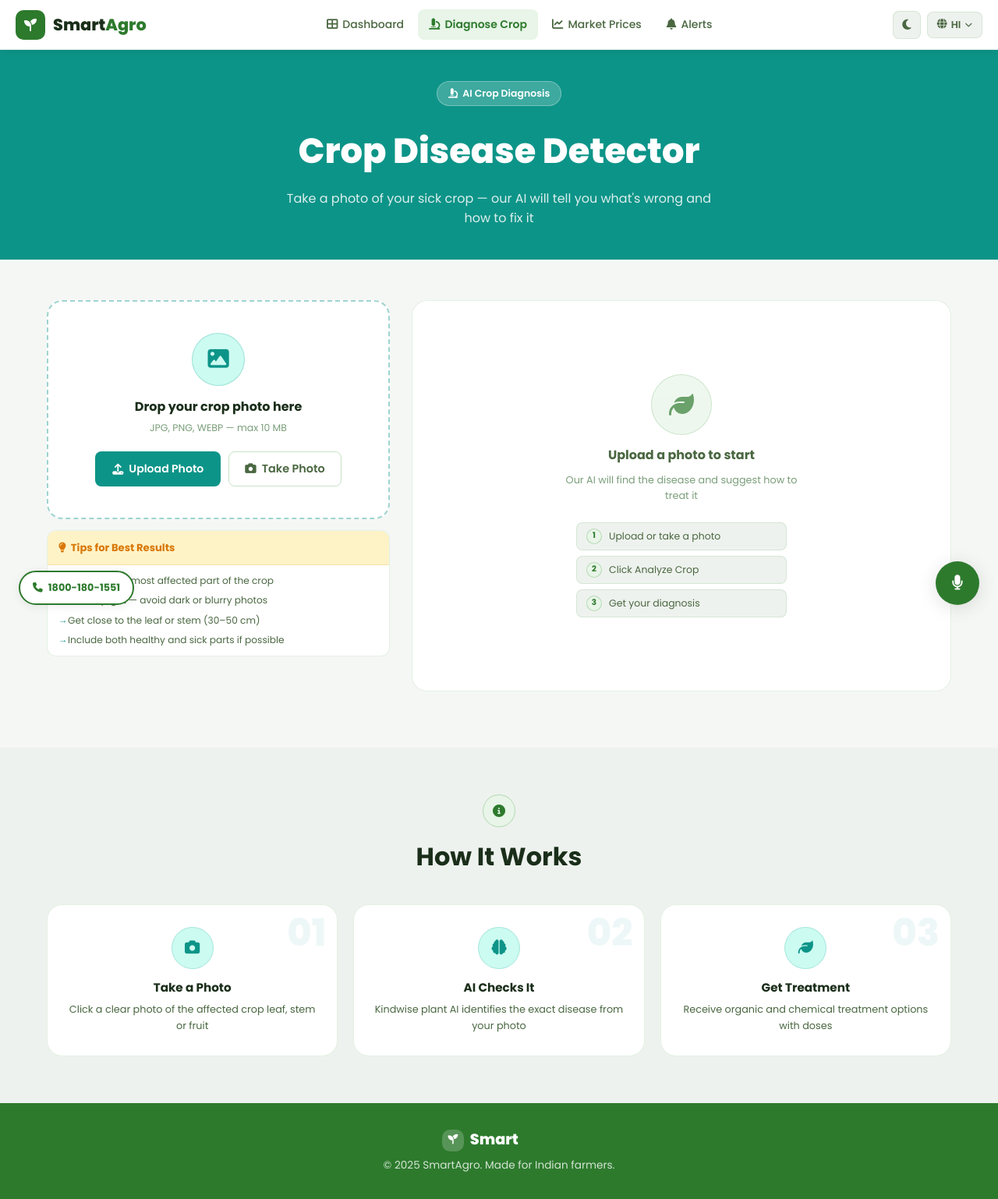
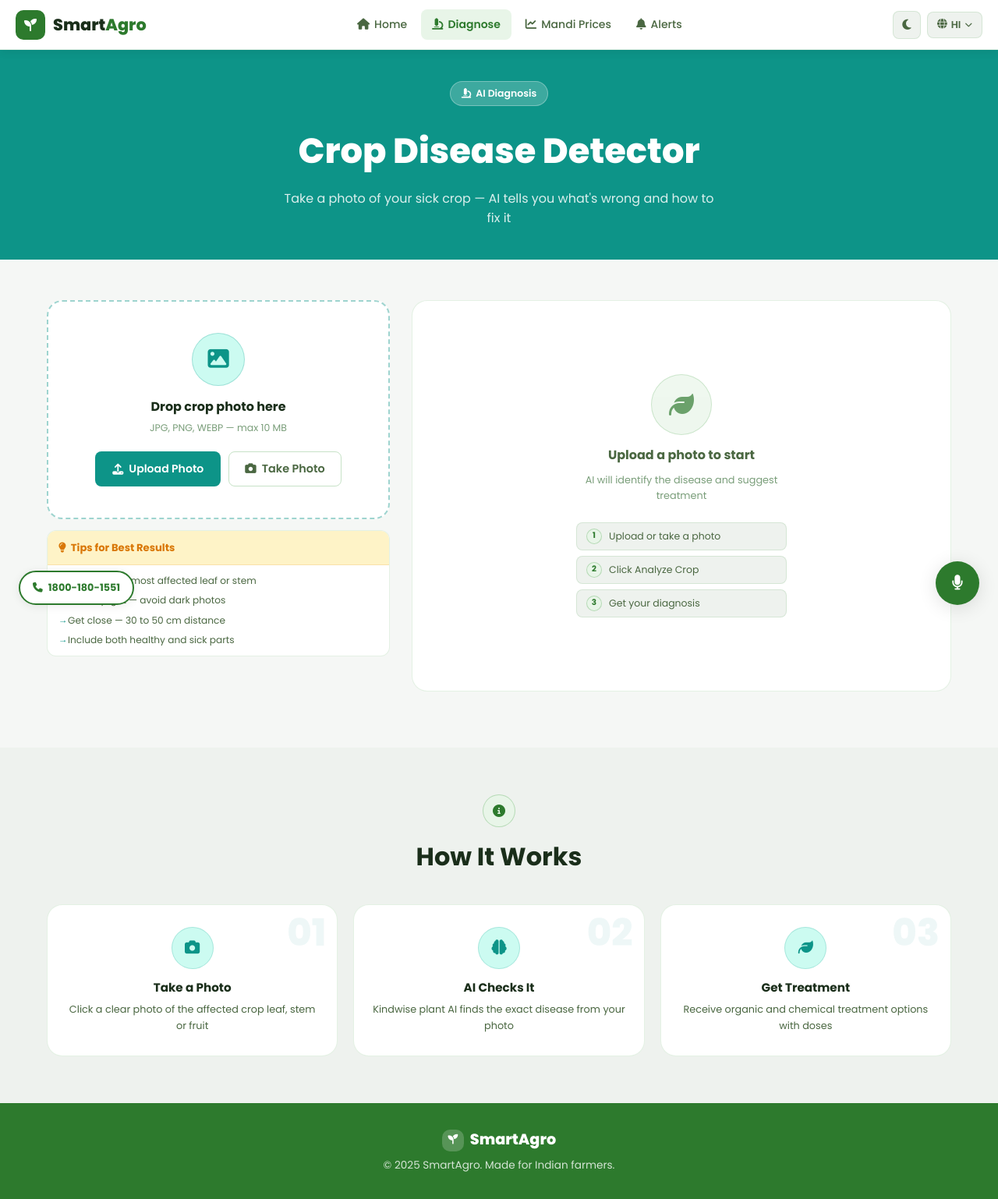
Before and after one commit to puspendugorai-coder/SmartAgro, a Flask app: page /diagnose in a window 1280 px wide. Shown: the whole page at 78% size. Run offline with Flask 3, Linux system fonts and the light colour scheme.

Commit message:
Update diagnose.html

```diff
--- a/templates/diagnose.html
+++ b/templates/diagnose.html
@@ -6,7 +6,7 @@
   <title>SmartAgro – Diagnose Crop</title>
   <link rel="stylesheet" href="/static/css/main.css"/>
   <link rel="stylesheet" href="/static/css/diagnose.css"/>
-  <link href="https://fonts.googleapis.com/css2?family=Syne:wght@400;600;700;800&family=Inter:wght@300;400;500;600&display=swap" rel="stylesheet"/>
+  <link href="https://fonts.googleapis.com/css2?family=Poppins:wght@400;500;600;700;800&display=swap" rel="stylesheet"/>
   <link rel="stylesheet" href="https://cdnjs.cloudflare.com/ajax/libs/font-awesome/6.5.0/css/all.min.css"/>
   <script src="https://cdn.jsdelivr.net/npm/chart.js"></script>
 </head>
@@ -17,19 +17,17 @@
     <span class="brand-text">Smart<span class="brand-accent">Agro</span></span>
   </div>
   <div class="nav-links" id="navLinks">
-    <a href="/" class="nav-item"><i class="fas fa-th-large"></i><span>Dashboard</span></a>
-    <a href="/diagnose" class="nav-item active"><i class="fas fa-microscope"></i><span>Diagnose Crop</span></a>
-    <a href="/market" class="nav-item"><i class="fas fa-chart-line"></i><span>Market Prices</span></a>
+    <a href="/" class="nav-item"><i class="fas fa-home"></i><span>Home</span></a>
+    <a href="/diagnose" class="nav-item active"><i class="fas fa-microscope"></i><span>Diagnose</span></a>
+    <a href="/market" class="nav-item"><i class="fas fa-chart-line"></i><span>Mandi Prices</span></a>
     <a href="/alerts" class="nav-item"><i class="fas fa-bell"></i><span>Alerts</span></a>
   </div>
   <div class="nav-actions">
     <button class="theme-toggle" id="themeToggle"><i class="fas fa-moon" id="themeIcon"></i></button>
     <div class="lang-selector" id="langSelector">
-      <button class="lang-btn" id="langBtn">
-        <i class="fas fa-globe"></i><span id="currentLang">EN</span><i class="fas fa-chevron-down"></i>
-      </button>
+      <button class="lang-btn" id="langBtn"><i class="fas fa-globe"></i><span id="currentLang">HI</span><i class="fas fa-chevron-down"></i></button>
       <div class="lang-dropdown" id="langDropdown">
-        <div class="lang-search"><input type="text" placeholder="Search language..." id="langSearch"/></div>
+        <div class="lang-search"><input type="text" placeholder="Search..." id="langSearch"/></div>
         <div class="lang-list" id="langList"></div>
       </div>
     </div>
@@ -38,12 +36,9 @@
 </nav>
 
 <section class="page-hero diagnose-hero">
-  <div class="hero-bg"><div class="hero-orb orb-1"></div><div class="hero-orb orb-2"></div></div>
-  <div class="page-hero-content">
-    <div class="hero-badge"><i class="fas fa-microscope"></i> AI Crop Diagnosis</div>
-    <h1><span class="gradient-text">Crop Disease Detector</span></h1>
-    <p>Take a photo of your sick crop — our AI will tell you what's wrong and how to fix it</p>
-  </div>
+  <div class="hero-badge"><i class="fas fa-microscope"></i> AI Diagnosis</div>
+  <h1>Crop Disease Detector</h1>
+  <p>Take a photo of your sick crop — AI tells you what's wrong and how to fix it</p>
 </section>
 
 <section class="section diagnose-section">
@@ -52,10 +47,10 @@
       <div class="upload-panel">
         <div class="upload-zone" id="uploadZone" ondrop="handleDrop(event)" ondragover="handleDragOver(event)" ondragleave="handleDragLeave(event)">
           <div class="upload-icon"><i class="fas fa-image"></i></div>
-          <h3>Drop your crop photo here</h3>
+          <h3>Drop crop photo here</h3>
           <p>JPG, PNG, WEBP — max 10 MB</p>
           <div class="upload-btns">
-            <label class="btn-primary upload-label" for="fileInput">
+            <label class="upload-label" for="fileInput">
               <i class="fas fa-upload"></i> Upload Photo
             </label>
             <button class="btn-secondary" onclick="openCamera()">
@@ -70,14 +65,14 @@
           <div class="preview-overlay">
             <button class="btn-icon" onclick="clearImage()"><i class="fas fa-trash"></i></button>
           </div>
-          <div class="preview-label"><i class="fas fa-check-circle" style="color:var(--green)"></i> Image ready</div>
+          <div class="preview-label"><i class="fas fa-check-circle" style="color:var(--green)"></i> Ready to analyze</div>
         </div>
 
         <div class="camera-modal" id="cameraModal" style="display:none">
           <div class="camera-wrapper">
             <video id="cameraFeed" autoplay playsinline></video>
             <div class="camera-controls">
-              <button class="btn-icon close-cam-btn" onclick="closeCamera()"><i class="fas fa-times"></i></button>
+              <button class="btn-icon" onclick="closeCamera()"><i class="fas fa-times"></i></button>
               <button class="btn-capture" onclick="capturePhoto()"><i class="fas fa-circle"></i></button>
             </div>
           </div>
@@ -91,19 +86,19 @@
         <div class="tips-card">
           <div class="tips-header"><i class="fas fa-lightbulb"></i> Tips for Best Results</div>
           <ul class="tips-list">
-            <li>Focus on the most affected part of the crop</li>
-            <li>Use daylight — avoid dark or blurry photos</li>
-            <li>Get close to the leaf or stem (30–50 cm)</li>
-            <li>Include both healthy and sick parts if possible</li>
+            <li>Focus on the most affected leaf or stem</li>
+            <li>Use daylight — avoid dark photos</li>
+            <li>Get close — 30 to 50 cm distance</li>
+            <li>Include both healthy and sick parts</li>
           </ul>
         </div>
       </div>
 
       <div class="results-panel" id="resultsPanel">
-        <div class="results-placeholder" id="resultsPlaceholder">
+        <div class="results-placeholder">
           <div class="placeholder-icon"><i class="fas fa-leaf"></i></div>
           <h3>Upload a photo to start</h3>
-          <p>Our AI will find the disease and suggest how to treat it</p>
+          <p>AI will identify the disease and suggest treatment</p>
           <div class="placeholder-steps">
             <div class="ps-item"><span class="ps-num">1</span> Upload or take a photo</div>
             <div class="ps-item"><span class="ps-num">2</span> Click Analyze Crop</div>
@@ -132,7 +127,7 @@
         <div class="step-num">02</div>
         <div class="step-icon"><i class="fas fa-brain"></i></div>
         <h4>AI Checks It</h4>
-        <p>Kindwise plant AI identifies the exact disease from your photo</p>
+        <p>Kindwise plant AI finds the exact disease from your photo</p>
       </div>
       <div class="step-card">
         <div class="step-num">03</div>
@@ -146,31 +141,21 @@
 
 <footer class="footer">
   <div class="container">
-    <div class="footer-brand"><div class="brand-icon small"><i class="fas fa-seedling"></i></div><span>Smart<span class="brand-accent">Agro</span></span></div>
+    <div class="footer-brand"><div class="brand-icon small"><i class="fas fa-seedling"></i></div><span>SmartAgro</span></div>
     <p class="footer-copy">© 2025 SmartAgro. Made for Indian farmers.</p>
   </div>
 </footer>
 <div class="toast" id="toast"></div>
-<script src="/static/js/translations.js"></script>
-<script src="/static/js/main.js"></script>
-<script src="/static/js/diagnose.js"></script>
-  <!-- Kisan Helpline Button -->
+
 <a href="tel:18001801551" class="kisan-helpline">
-  <button class="helpline-btn">
-    <i class="fas fa-phone"></i> 1800-180-1551
-  </button>
+  <button class="helpline-btn"><i class="fas fa-phone"></i> 1800-180-1551</button>
 </a>
-
-<!-- Voice Chatbot -->
-<button class="chat-fab" id="chatFab" onclick="toggleChat()">
-  <i class="fas fa-microphone"></i>
-</button>
-
+<button class="chat-fab" id="chatFab" onclick="toggleChat()"><i class="fas fa-microphone"></i></button>
 <div class="chat-box" id="chatBox">
   <div class="chat-header">
     <div class="chat-header-icon">🌾</div>
-    <div><div class="chat-header-title">Kisan Helper</div><div class="chat-header-sub">Ask anything in your language</div></div>
-    <button onclick="toggleChat()" style="margin-left:auto;background:none;border:none;color:var(--text-3);cursor:pointer;font-size:1rem"><i class="fas fa-times"></i></button>
+    <div><div class="chat-header-title">Kisan Helper</div><div class="chat-header-sub">Ask in any language</div></div>
+    <button onclick="toggleChat()" style="margin-left:auto;background:none;border:none;color:rgba(255,255,255,0.7);cursor:pointer;font-size:0.95rem"><i class="fas fa-times"></i></button>
   </div>
   <div class="chat-messages" id="chatMessages"></div>
   <div class="chat-input-row">
@@ -180,6 +165,9 @@
   </div>
 </div>
 
+<script src="/static/js/translations.js"></script>
+<script src="/static/js/main.js"></script>
+<script src="/static/js/diagnose.js"></script>
 <script src="/static/js/chatbot.js"></script>
 </body>
 </html>
```
